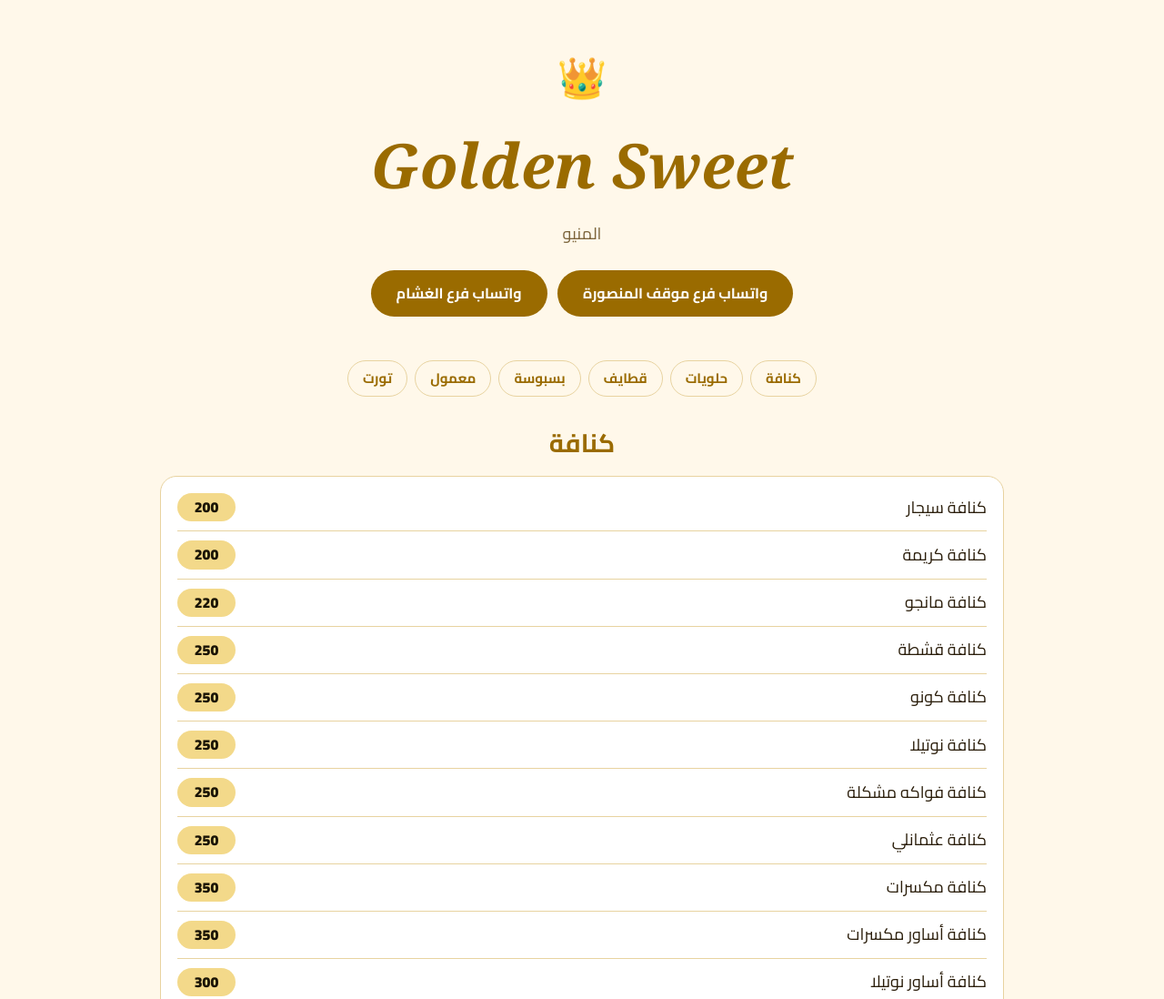
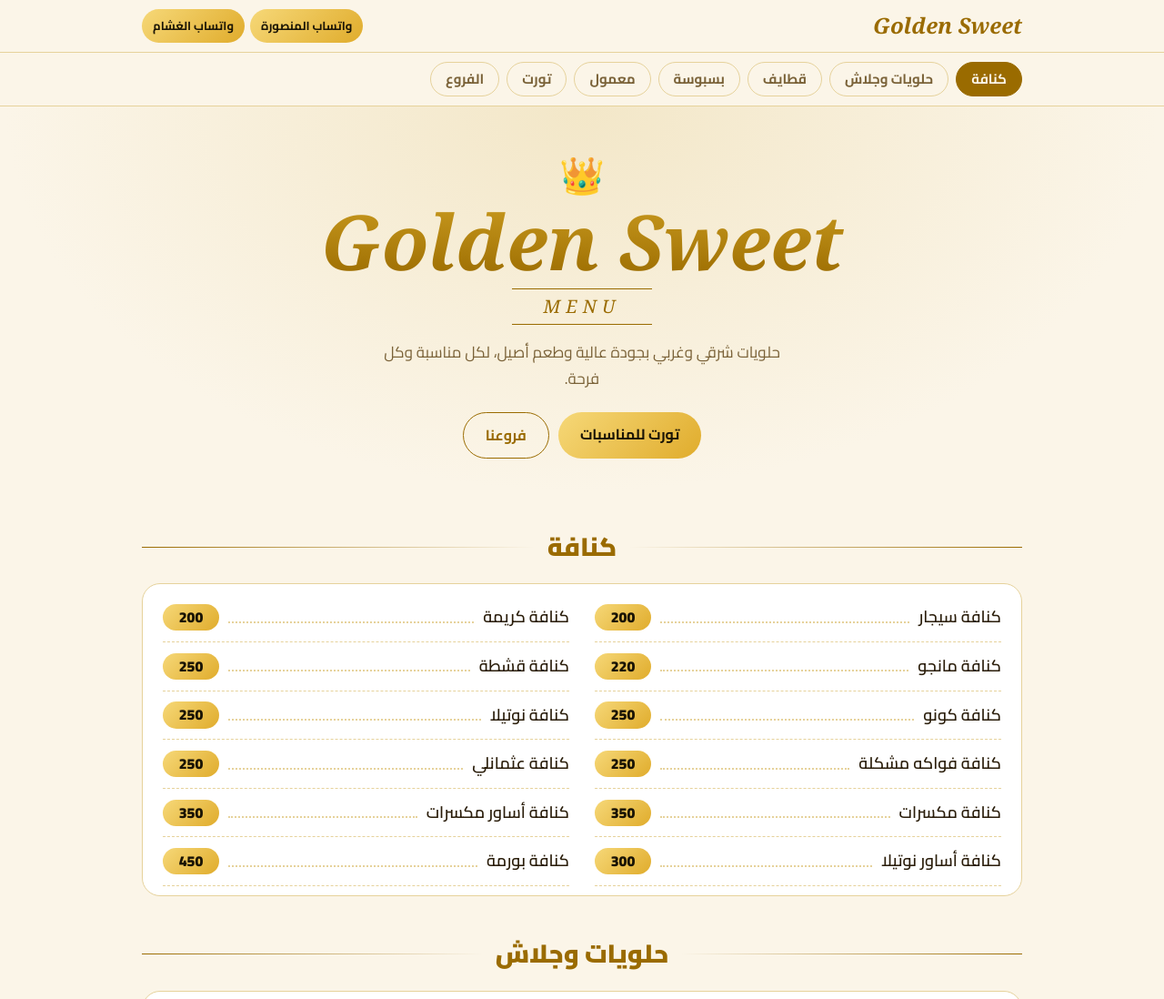
Before and after one commit to knowmohammed834-debug/menu, a plain HTML site: page index.html in a window 1280 px wide. Shown: the top 1098 px of the page at 91% size. Drawn offline with Linux system fonts and the light colour scheme.

Commit message:
Add files via upload

```diff
--- a/index.html
+++ b/index.html
@@ -4,81 +4,145 @@
 <meta charset="utf-8">
 <meta name="viewport" content="width=device-width, initial-scale=1, viewport-fit=cover">
 <title>Golden Sweet - المنيو</title>
-<link href="https://fonts.googleapis.com/css2?family=Cairo:wght@400;700;900&display=swap" rel="stylesheet">
+<meta name="description" content="منيو Golden Sweet: كنافة، قطايف، بسبوسة، معمول وتورت. فرع موقف المنصورة وفرع الغشام.">
+<link href="https://fonts.googleapis.com/css2?family=Cairo:wght@400;600;700;900&display=swap" rel="stylesheet">
 <style>
-:root{--bg:#fff8ea;--card:#ffffff;--text:#2a1d0a;--muted:#7a6238;--gold:#9a6b00;--gold-bg:#f3d98a;--line:#e8d3a0;--btn-text:#ffffff;color-scheme:light;box-sizing:border-box;padding-top:env(safe-area-inset-top,0px);padding-bottom:env(safe-area-inset-bottom,0px)}
-@media (prefers-color-scheme:dark){:root:not([data-theme="light"]){--bg:#0b0b0b;--card:#161410;--text:#f6ead0;--muted:#bfa86a;--gold:#e8bd4c;--gold-bg:#e8bd4c;--line:#4a3a14;--btn-text:#0b0b0b;color-scheme:dark}}
-:root[data-theme="dark"]{--bg:#0b0b0b;--card:#161410;--text:#f6ead0;--muted:#bfa86a;--gold:#e8bd4c;--gold-bg:#e8bd4c;--line:#4a3a14;--btn-text:#0b0b0b;color-scheme:dark}
+:root{--bg:#fbf5e8;--bg2:#f3e7c8;--card:#ffffff;--text:#2a1d0a;--muted:#7a6238;--gold:#9a6b00;--gold2:#c99a1f;--pill-a:#f6d878;--pill-b:#e0ac2c;--pill-text:#1a1405;--line:#e6d29b;--hh:58px;color-scheme:light;box-sizing:border-box;padding-top:env(safe-area-inset-top,0px);padding-bottom:env(safe-area-inset-bottom,0px)}
+@media (prefers-color-scheme:dark){:root:not([data-theme="light"]){--bg:#0a0a0a;--bg2:#17120a;--card:#15120d;--text:#f6ead0;--muted:#bfa86a;--gold:#e8bd4c;--gold2:#f6d878;--line:#3d2f10;color-scheme:dark}}
+:root[data-theme="dark"]{--bg:#0a0a0a;--bg2:#17120a;--card:#15120d;--text:#f6ead0;--muted:#bfa86a;--gold:#e8bd4c;--gold2:#f6d878;--line:#3d2f10;color-scheme:dark}
 *{box-sizing:border-box}
-html{scroll-padding-top:env(safe-area-inset-top,0px);scroll-behavior:smooth}
-body{margin:0;background:var(--bg);color:var(--text);font-family:"Cairo",Tahoma,Arial,sans-serif;line-height:1.7}
-.wrap{max-width:960px;margin:0 auto;padding:0 16px}
-.hero{text-align:center;padding:48px 0 24px}
-.hero .crown{font-size:44px}
-.hero h1{font-family:Georgia,"Times New Roman",serif;font-style:italic;font-size:clamp(40px,10vw,68px);margin:0;color:var(--gold)}
-.hero p{color:var(--muted);margin:4px 0 20px;font-size:18px}
-.btn{display:inline-block;background:var(--gold);color:var(--btn-text);padding:12px 28px;border-radius:999px;text-decoration:none;font-weight:700}
-nav{display:flex;gap:8px;flex-wrap:wrap;justify-content:center;margin:20px 0}
-nav a{border:1px solid var(--line);color:var(--gold);text-decoration:none;padding:6px 16px;border-radius:999px;font-weight:700;font-size:15px}
-section{margin:28px 0}
-h2{text-align:center;color:var(--gold);font-size:28px;margin:0 0 12px}
-.box{background:var(--card);border:1px solid var(--line);border-radius:18px;padding:8px 18px}
-.row{display:flex;justify-content:space-between;align-items:center;gap:12px;padding:10px 0;border-bottom:1px solid var(--line)}
-.row:last-child{border-bottom:0}
-.row .n{font-size:18px}
-.row .p{background:var(--gold-bg);color:#1a1405;font-weight:900;border-radius:999px;padding:2px 14px;min-width:64px;text-align:center}
-.two{display:grid;grid-template-columns:repeat(auto-fit,minmax(280px,1fr));gap:16px}
-.note{text-align:center;color:var(--muted);font-size:14px;margin-top:8px}
-.info{text-align:center}
-.info p{margin:6px 0 14px}
-.hero .btn{margin:4px}
-footer{text-align:center;color:var(--muted);padding:32px 0 24px;font-size:14px}
+html{scroll-behavior:smooth;scroll-padding-top:calc(env(safe-area-inset-top,0px) + 120px)}
+body{margin:0;background:var(--bg);color:var(--text);font-family:"Cairo",Tahoma,Arial,sans-serif;line-height:1.7;-webkit-text-size-adjust:100%}
+a{color:inherit}
+.wrap{max-width:1000px;margin:0 auto;padding:0 16px}
+body::before{content:"";position:fixed;inset:0 0 auto;height:env(safe-area-inset-top,0px);background:var(--bg);z-index:30}
+
+/* top bar */
+.bar{position:sticky;top:env(safe-area-inset-top,0px);z-index:20;height:var(--hh);background:var(--bg);border-bottom:1px solid var(--line)}
+.bar .wrap{height:100%;display:flex;align-items:center;justify-content:space-between;gap:8px}
+.brand{font-family:Georgia,"Times New Roman",serif;font-style:italic;font-weight:700;font-size:24px;color:var(--gold);text-decoration:none;white-space:nowrap}
+.wa{display:flex;gap:6px}
+.wa a{display:inline-flex;align-items:center;gap:6px;background:linear-gradient(135deg,var(--pill-a),var(--pill-b));color:var(--pill-text);text-decoration:none;font-weight:700;font-size:13px;padding:7px 12px;border-radius:999px;white-space:nowrap}
+
+/* chips */
+.chips{position:sticky;top:calc(env(safe-area-inset-top,0px) + var(--hh));z-index:19;background:var(--bg);border-bottom:1px solid var(--line)}
+.chips .wrap{display:flex;gap:8px;overflow-x:auto;padding-top:10px;padding-bottom:10px;scrollbar-width:none}
+.chips .wrap::-webkit-scrollbar{display:none}
+.chips a{flex:none;text-decoration:none;font-weight:700;font-size:15px;color:var(--muted);border:1px solid var(--line);padding:5px 16px;border-radius:999px;transition:all .2s}
+.chips a.on{background:var(--gold);border-color:var(--gold);color:var(--bg)}
+
+/* hero */
+.hero{text-align:center;padding:56px 0 40px;background:radial-gradient(ellipse at 50% 0%,var(--bg2),var(--bg) 70%)}
+.crown{font-size:40px;line-height:1}
+.hero h1{font-family:Georgia,"Times New Roman",serif;font-style:italic;font-weight:700;font-size:clamp(46px,12vw,84px);line-height:1.1;margin:6px 0 0;background:linear-gradient(180deg,var(--gold2),var(--gold));-webkit-background-clip:text;background-clip:text;color:transparent}
+.menu-tag{display:inline-block;margin-top:6px;padding:2px 34px;border-top:1px solid var(--gold);border-bottom:1px solid var(--gold);color:var(--gold);letter-spacing:6px;font-family:Georgia,serif;font-style:italic;font-size:20px}
+.hero p{max-width:460px;margin:16px auto 22px;color:var(--muted);font-size:17px}
+.cta{display:flex;gap:10px;justify-content:center;flex-wrap:wrap}
+.btn{display:inline-block;text-decoration:none;font-weight:700;padding:11px 24px;border-radius:999px;background:linear-gradient(135deg,var(--pill-a),var(--pill-b));color:var(--pill-text)}
+.btn.o{background:transparent;border:1px solid var(--gold);color:var(--gold)}
+
+/* sections */
+section{padding:34px 0 6px}
+.sh{display:flex;align-items:center;gap:14px;margin-bottom:16px}
+.sh h2{margin:0;font-size:28px;font-weight:900;color:var(--gold);white-space:nowrap}
+.sh::before,.sh::after{content:"";flex:1;height:1px;background:linear-gradient(90deg,transparent,var(--gold))}
+.sh::after{background:linear-gradient(270deg,transparent,var(--gold))}
+.items{display:grid;grid-template-columns:repeat(auto-fit,minmax(290px,1fr));gap:0 28px;background:var(--card);border:1px solid var(--line);border-radius:20px;padding:10px 22px}
+.it{display:flex;align-items:center;gap:10px;padding:11px 0;border-bottom:1px dashed var(--line)}
+.it .n{font-size:18px;font-weight:600}
+.it .d{flex:1;border-bottom:2px dotted var(--line);transform:translateY(5px);min-width:12px}
+.it .p{font-weight:900;color:var(--pill-text);background:linear-gradient(135deg,var(--pill-a),var(--pill-b));border-radius:999px;padding:1px 14px;min-width:62px;text-align:center}
+
+/* cakes */
+.sizes{display:grid;grid-template-columns:repeat(auto-fit,minmax(150px,1fr));gap:12px}
+.sz{background:var(--card);border:1px solid var(--line);border-radius:18px;padding:18px 10px;text-align:center}
+.sz .s{font-size:22px;font-weight:900;direction:ltr}
+.sz .p{display:inline-block;margin-top:6px;font-weight:900;color:var(--pill-text);background:linear-gradient(135deg,var(--pill-a),var(--pill-b));border-radius:999px;padding:1px 16px}
+.fond{margin-top:16px;border:1px solid var(--gold);border-radius:20px;padding:22px;text-align:center;background:linear-gradient(160deg,var(--card),var(--bg2))}
+.fond h3{margin:0;font-size:22px;color:var(--gold)}
+.fond p{margin:6px auto 14px;color:var(--muted);max-width:480px}
+
+/* branches */
+.br{display:grid;grid-template-columns:repeat(auto-fit,minmax(280px,1fr));gap:14px}
+.bc{background:var(--card);border:1px solid var(--line);border-radius:20px;padding:22px;text-align:center}
+.bc h3{margin:0;color:var(--gold);font-size:22px}
+.bc p{margin:4px 0 14px;color:var(--muted)}
+.bc .tel{display:block;font-weight:900;font-size:20px;margin-bottom:12px;direction:ltr}
+
+footer{text-align:center;color:var(--muted);padding:40px 0 30px;font-size:14px;border-top:1px solid var(--line);margin-top:40px}
+footer b{color:var(--gold)}
+
+.rv{opacity:0;transform:translateY(14px);transition:opacity .5s,transform .5s}
+.rv.in{opacity:1;transform:none}
+@media (prefers-reduced-motion:reduce){.rv{opacity:1;transform:none;transition:none}html{scroll-behavior:auto}}
 </style>
 </head>
 <body>
-<div class="wrap">
-<header class="hero">
+
+<div class="bar"><div class="wrap">
+  <a class="brand" href="#top">Golden Sweet</a>
+  <div class="wa">
+    <a href="https://wa.me/201201068500" target="_blank" rel="noopener">واتساب المنصورة</a>
+    <a href="https://wa.me/201019123164" target="_blank" rel="noopener">واتساب الغشام</a>
+  </div>
+</div></div>
+
+<nav class="chips"><div class="wrap" id="chips"></div></nav>
+
+<header class="hero" id="top"><div class="wrap">
   <div class="crown">👑</div>
   <h1>Golden Sweet</h1>
-  <p>المنيو</p>
-  <a class="btn" href="https://wa.me/201201068500" target="_blank" rel="noopener">واتساب فرع موقف المنصورة</a>
-  <a class="btn" href="https://wa.me/201019123164" target="_blank" rel="noopener">واتساب فرع الغشام</a>
-</header>
+  <div class="menu-tag">MENU</div>
+  <p>حلويات شرقي وغربي بجودة عالية وطعم أصيل، لكل مناسبة وكل فرحة.</p>
+  <div class="cta">
+    <a class="btn" href="#torta">تورت للمناسبات</a>
+    <a class="btn o" href="#branches">فروعنا</a>
+  </div>
+</div></header>
 
-<nav>
-  <a href="#kunafa">كنافة</a><a href="#other">حلويات</a><a href="#qatayef">قطايف</a><a href="#basbousa">بسبوسة</a><a href="#maamoul">معمول</a><a href="#torta">تورت</a>
-</nav>
+<main class="wrap" id="app"></main>
 
-<div id="app"></div>
-
-<section class="info">
-  <h2>تعالى زورنا</h2>
-  <div class="box">
-    <p><strong>فرع موقف المنصورة</strong><br>أمام شركة حسونة للأدوات الكهربائية<br><a href="https://wa.me/201201068500" style="color:var(--gold)" target="_blank" rel="noopener">01201068500</a></p>
-    <p><strong>فرع الغشام</strong><br>أمام جراج صلاح سالم<br><a href="https://wa.me/201019123164" style="color:var(--gold)" target="_blank" rel="noopener">01019123164</a></p>
-  </div>
-</section>
-<footer>© Golden Sweet<br>إدارة الأستاذ أحمد سعيد</footer>
-</div>
+<footer><div class="wrap">© Golden Sweet<br>إدارة الأستاذ <b>أحمد سعيد</b></div></footer>
 
 <script>
+var M1="201201068500",M2="201019123164";
 var menu=[
  {id:"kunafa",t:"كنافة",i:[["كنافة سيجار",200],["كنافة كريمة",200],["كنافة مانجو",220],["كنافة قشطة",250],["كنافة كونو",250],["كنافة نوتيلا",250],["كنافة فواكه مشكلة",250],["كنافة عثمانلي",250],["كنافة مكسرات",350],["كنافة أساور مكسرات",350],["كنافة أساور نوتيلا",300],["كنافة بورمة",450]]},
  {id:"other",t:"حلويات وجلاش",i:[["جلاش كريمة",200],["جلاش مكسرات",300],["جلاش أساور نوتيلا",300],["عزيزية / أم علي",200],["مدلعة",200],["بقلاوة",350],["بسيمة سادة",300],["شكلمة",350],["رموش الست",220],["صوابع زينب",150],["بلح الشام",150]]},
  {id:"qatayef",t:"قطايف",i:[["قطايف كريمة",200],["قطايف قشطة",220],["قطايف مكسرات",300]]},
  {id:"basbousa",t:"بسبوسة",i:[["بسبوسة سادة",200],["بسبوسة تركي",250],["بسبوسة بندق ولوز",300],["بسبوسة قشطة",300],["بسبوسة فستق",350]]},
- {id:"maamoul",t:"معمول",i:[["معمول بالتمر",220],["معمول بالجوز",250],["معمول بالفستق",300]]},
- {id:"torta",t:"تورت (غربي)",i:[["تورت ٢٥ × ٢٥",450],["تورت ٣٠ × ٣٠",600],["تورت ٣٠ × ٤٠",750],["تورت ٤٠ × ٤٠",950],["تورت ٤٠ × ٦٠",1500]]},
- {id:"fondant",t:"تورت عجينة السكر",i:[],note:"السعر بيختلف حسب الشكل والمقاس. كلمنا على واتساب وابعتلنا الفكرة وهنقولك السعر."}
+ {id:"maamoul",t:"معمول",i:[["معمول بالتمر",220],["معمول بالجوز",250],["معمول بالفستق",300]]}
 ];
-var h="";
+var sizes=[["25×25",450],["30×30",600],["30×40",750],["40×40",950],["40×60",1500]];
+function wl(n,msg){return "https://wa.me/"+n+"?text="+encodeURIComponent(msg);}
+var h="",c="";
 menu.forEach(function(s){
-  h+='<section id="'+s.id+'"><h2>'+s.t+'</h2><div class="box">';
-  s.i.forEach(function(x){h+='<div class="row"><span class="n">'+x[0]+'</span><span class="p">'+x[1]+'</span></div>';});
-  if(s.note){h+='<div class="row"><span class="n">'+s.note+'</span></div>';}
+  c+='<a href="#'+s.id+'">'+s.t+'</a>';
+  h+='<section id="'+s.id+'" class="rv"><div class="sh"><h2>'+s.t+'</h2></div><div class="items">';
+  s.i.forEach(function(x){h+='<div class="it"><span class="n">'+x[0]+'</span><span class="d"></span><span class="p">'+x[1]+'</span></div>';});
   h+='</div></section>';
 });
+c+='<a href="#torta">تورت</a><a href="#branches">الفروع</a>';
+h+='<section id="torta" class="rv"><div class="sh"><h2>تورت</h2></div><div class="sizes">';
+sizes.forEach(function(x){h+='<div class="sz"><div class="s">'+x[0]+'</div><span class="p">'+x[1]+'</span></div>';});
+h+='</div><div class="fond"><h3>🎂 تورت عجينة السكر</h3><p>بنعمل أي شكل تحبه. السعر بيختلف حسب الشكل والمقاس، ابعتلنا الفكرة ونقولك السعر.</p><div class="cta">'
+ +'<a class="btn" href="'+wl(M1,"السلام عليكم، عايز أسأل عن تورت عجينة سكر")+'" target="_blank" rel="noopener">واتساب المنصورة</a>'
+ +'<a class="btn o" href="'+wl(M2,"السلام عليكم، عايز أسأل عن تورت عجينة سكر")+'" target="_blank" rel="noopener">واتساب الغشام</a></div></div></section>';
+h+='<section id="branches" class="rv"><div class="sh"><h2>فروعنا</h2></div><div class="br">'
+ +'<div class="bc"><h3>فرع موقف المنصورة</h3><p>أمام شركة حسونة للأدوات الكهربائية</p><a class="tel" href="tel:01201068500">01201068500</a><a class="btn" href="https://wa.me/'+M1+'" target="_blank" rel="noopener">كلمنا واتساب</a></div>'
+ +'<div class="bc"><h3>فرع الغشام</h3><p>أمام جراج صلاح سالم</p><a class="tel" href="tel:01019123164">01019123164</a><a class="btn" href="https://wa.me/'+M2+'" target="_blank" rel="noopener">كلمنا واتساب</a></div>'
+ +'</div></section>';
 document.getElementById("app").innerHTML=h;
+document.getElementById("chips").innerHTML=c;
+
+if("IntersectionObserver" in window){
+  var rv=new IntersectionObserver(function(es){es.forEach(function(e){if(e.isIntersecting){e.target.classList.add("in");rv.unobserve(e.target);}});},{threshold:.08});
+  var secs=document.querySelectorAll("section");
+  secs.forEach(function(s){rv.observe(s);});
+  var links=document.querySelectorAll("#chips a");
+  var sp=new IntersectionObserver(function(es){es.forEach(function(e){if(e.isIntersecting){links.forEach(function(a){a.classList.toggle("on",a.getAttribute("href")==="#"+e.target.id);});}});},{rootMargin:"-30% 0px -60% 0px"});
+  secs.forEach(function(s){sp.observe(s);});
+}else{document.querySelectorAll(".rv").forEach(function(e){e.classList.add("in");});}
 </script>
 </body>
 </html>
```
